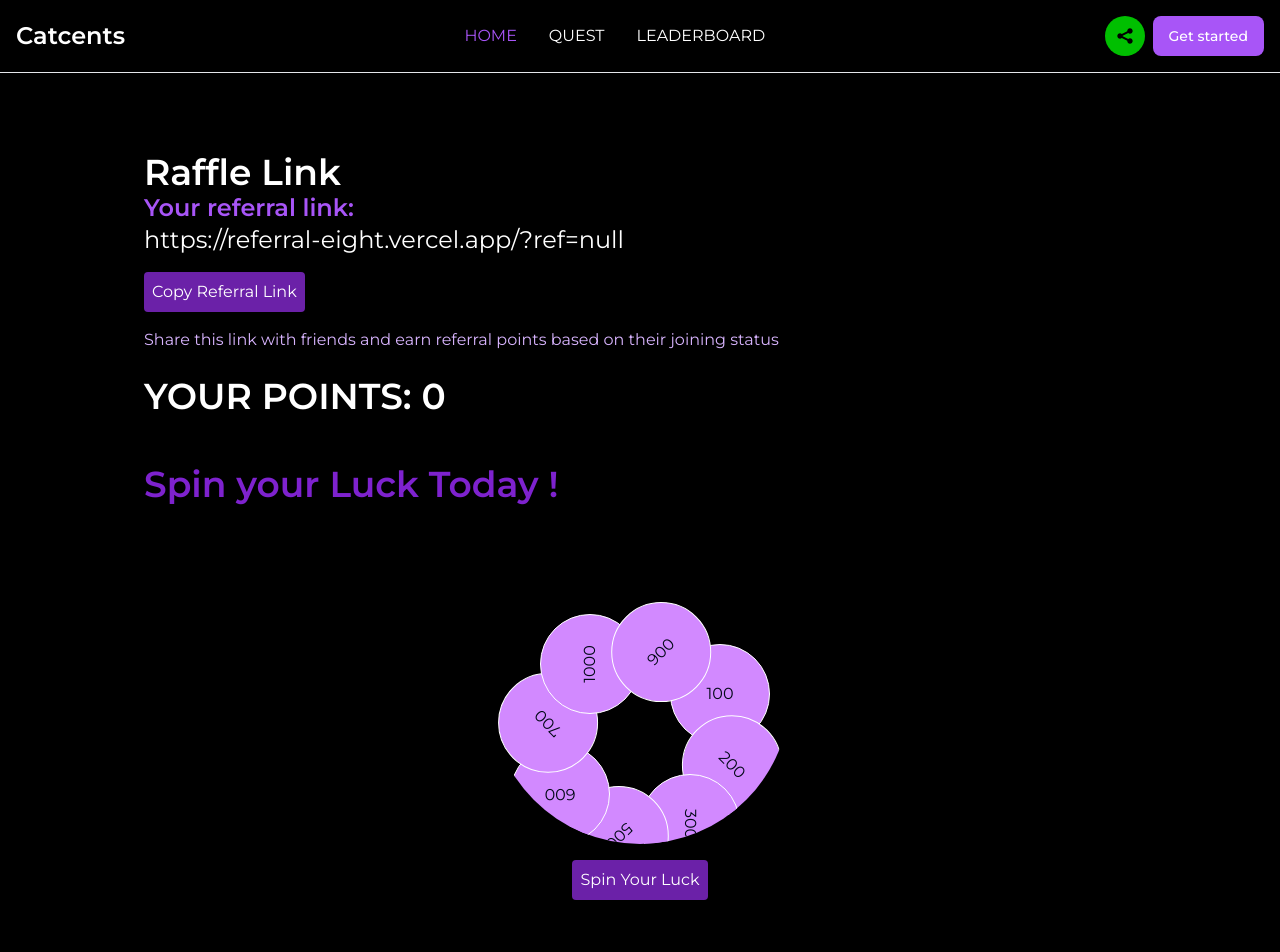
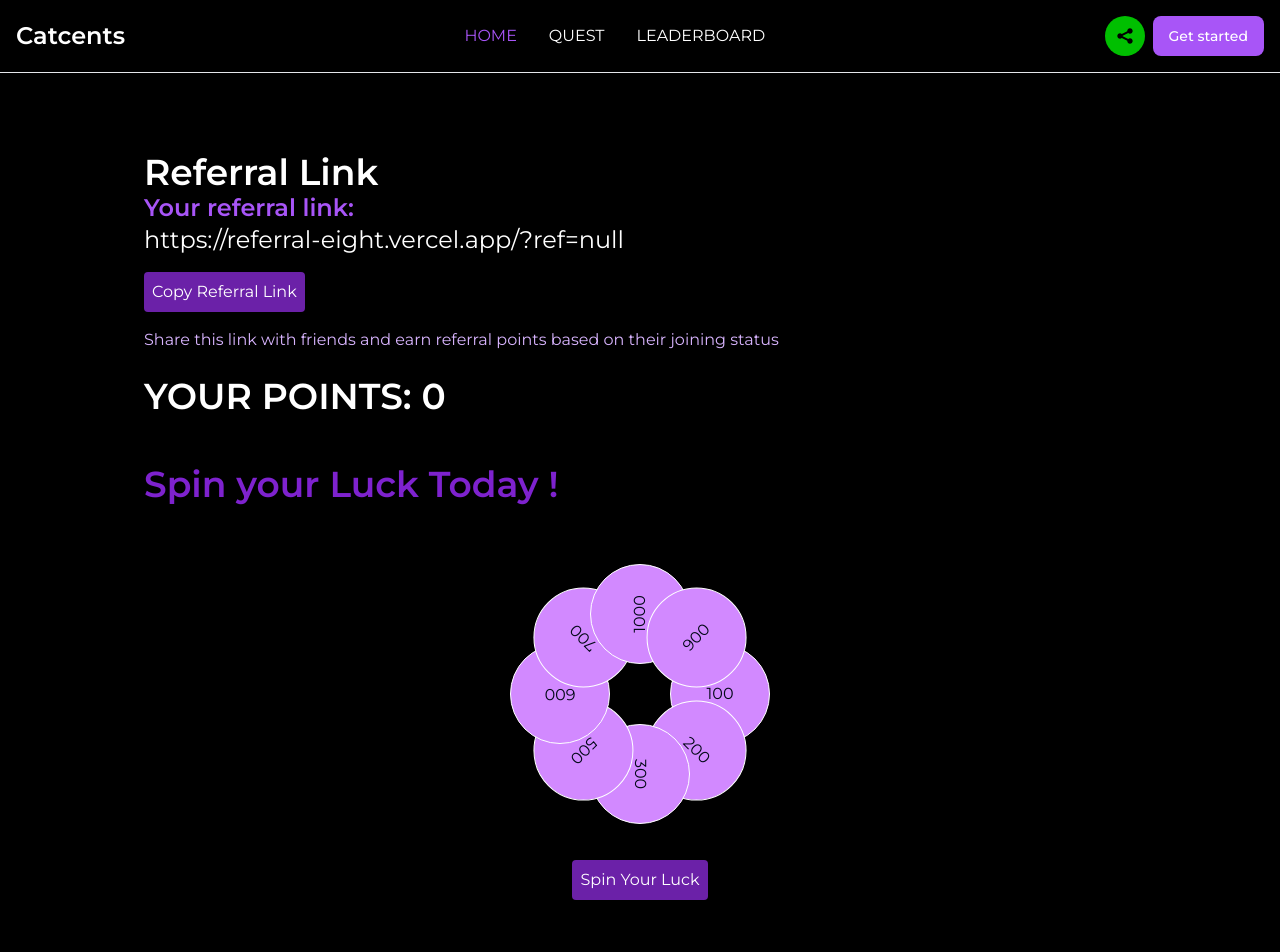
Before and after one commit to JaguarsCodehub/referral, a Next.js app: page /dashboard in a window 1280 px wide. Shown: the top 952 px of the page. Built offline with nearby package versions, Linux system fonts and the light colour scheme.

Commit message:
Feature: Spinner and Leaderboard

```diff
--- a/src/app/dashboard/page.tsx
+++ b/src/app/dashboard/page.tsx
@@ -98,7 +98,7 @@ const Dashboard = () => {
         <div className='px-4 md:px-24 py-6 mt-8'>
           <div className=''>
             <h1 className='text-white text-2xl md:text-4xl font-semibold'>
-              Raffle Link
+              Referral Link
             </h1>
             <p className='text-purple-500 text-2xl font-semibold'>
               Your referral link: {''}
@@ -127,15 +127,15 @@ const Dashboard = () => {
 
         {spinCooldown ? (
           <div className='px-4 md:px-24 mt-8'>
-            <p className='text-red-500 text-lg font-semibold'>
-              You have already spinned 1 time. Next spin after 24 hours.
-            </p>
             {cooldownTimeLeft !== null && (
-              <p className='text-white'>
-                Spin available in: {Math.floor(cooldownTimeLeft / 1000 / 60 / 60)}h{' '}
-                {Math.floor((cooldownTimeLeft / 1000 / 60) % 60)}m{' '}
-                {Math.floor((cooldownTimeLeft / 1000) % 60)}s
-              </p>
+              <div>
+                <Spinner onComplete={handleSpinComplete} />
+                <p className='text-white text-2xl font-semibold'>
+                  Spin available in: {Math.floor(cooldownTimeLeft / 1000 / 60 / 60)}h{' '}
+                  {Math.floor((cooldownTimeLeft / 1000 / 60) % 60)}m{' '}
+                  {Math.floor((cooldownTimeLeft / 1000) % 60)}s
+                </p>
+              </div>
             )}
           </div>
         ) : (
--- a/src/app/leaderboard/page.tsx
+++ b/src/app/leaderboard/page.tsx
@@ -1,5 +1,6 @@
 'use client';
 
+import { Navbar } from '@/components/navbar';
 import { useRouter, useSearchParams } from 'next/navigation';
 import React, { useEffect, useState } from 'react';
 
@@ -75,7 +76,9 @@ const Leaderboard = () => {
   }
 
   return (
-    <div className="container bg-black h-screen py-10">
+    <div>
+      <Navbar />
+      <div className="container bg-black h-screen py-10 pt-20">
         <div className="text-center mb-10">
           <h1 className="text-4xl font-bold text-white p-4 rounded-sm shadow-md inline-block">
             <span className='font-semibold'>Leaderboard</span>
@@ -105,6 +108,7 @@ const Leaderboard = () => {
           <h2 className='text-3xl text-white font-semibold mt-12'>Your Total Points: {points}</h2>
         </div>
       </div>
+    </div>
   );
 };
 
--- a/src/components/Spinner.module.css
+++ b/src/components/Spinner.module.css
@@ -11,15 +11,14 @@
   display: flex;
   justify-content: center;
   align-items: center;
-  /* background-color: white; */
   width: 80vw;
-  /* Responsive spinner width */
+  /* Make spinner width responsive */
   height: 80vw;
-  /* Responsive spinner height */
+  /* Make spinner height responsive */
   max-width: 300px;
-  /* Max size for larger screens */
+  /* Set a maximum size for larger screens */
   max-height: 300px;
-  /* Max size for larger screens */
+  /* Set a maximum size for larger screens */
   position: relative;
   overflow: hidden;
   border-radius: 50%;
@@ -28,53 +27,51 @@
 .tile {
   position: absolute;
   width: 25vw;
-  /* Responsive tile width */
+  /* Make tile width responsive */
   height: 25vw;
-  /* Responsive tile height */
+  /* Make tile height responsive */
   max-width: 100px;
-  /* Max size for larger screens */
+  /* Set a maximum size for larger screens */
   max-height: 100px;
-  /* Max size for larger screens */
+  /* Set a maximum size for larger screens */
   display: flex;
   justify-content: center;
   align-items: center;
   background-color: #d289ff;
   border: 1px solid #fff;
   border-radius: 50%;
-  transform-origin: 50% 100px;
-  /* Adjust the origin */
 }
 
 .tile:nth-child(1) {
-  transform: rotate(0deg) translate(100px);
+  transform: rotate(0deg) translate(40%);
 }
 
 .tile:nth-child(2) {
-  transform: rotate(45deg) translate(100px);
+  transform: rotate(45deg) translate(40%);
 }
 
 .tile:nth-child(3) {
-  transform: rotate(90deg) translate(100px);
+  transform: rotate(90deg) translate(40%);
 }
 
 .tile:nth-child(4) {
-  transform: rotate(135deg) translate(100px);
+  transform: rotate(135deg) translate(40%);
 }
 
 .tile:nth-child(5) {
-  transform: rotate(180deg) translate(100px);
+  transform: rotate(180deg) translate(40%);
 }
 
 .tile:nth-child(6) {
-  transform: rotate(225deg) translate(100px);
+  transform: rotate(225deg) translate(40%);
 }
 
 .tile:nth-child(7) {
-  transform: rotate(270deg) translate(100px);
+  transform: rotate(270deg) translate(40%);
 }
 
 .tile:nth-child(8) {
-  transform: rotate(315deg) translate(100px);
+  transform: rotate(315deg) translate(40%);
 }
 
 .selected {
@@ -82,20 +79,6 @@
   color: #fff;
   transform: scale(1.2);
   transition: transform 0.3s ease;
-}
-
-.spinning {
-  animation: spinAnimation 3s linear infinite;
-}
-
-@keyframes spinAnimation {
-  0% {
-    transform: rotate(0deg);
-  }
-
-  100% {
-    transform: rotate(360deg);
-  }
 }
 
 #spinner-button {
```
Lines whose indentation alone changed are shown as unchanged.
